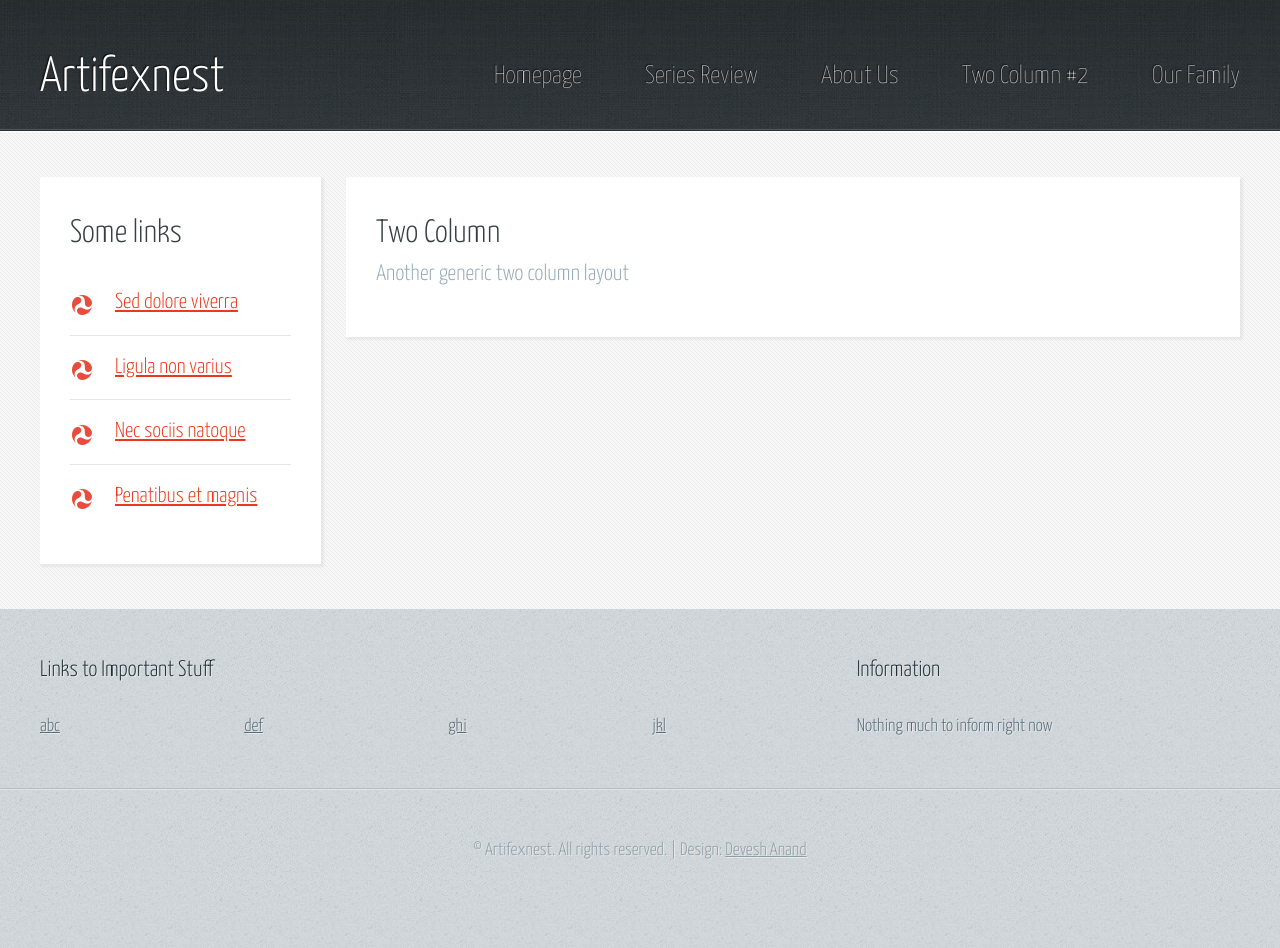
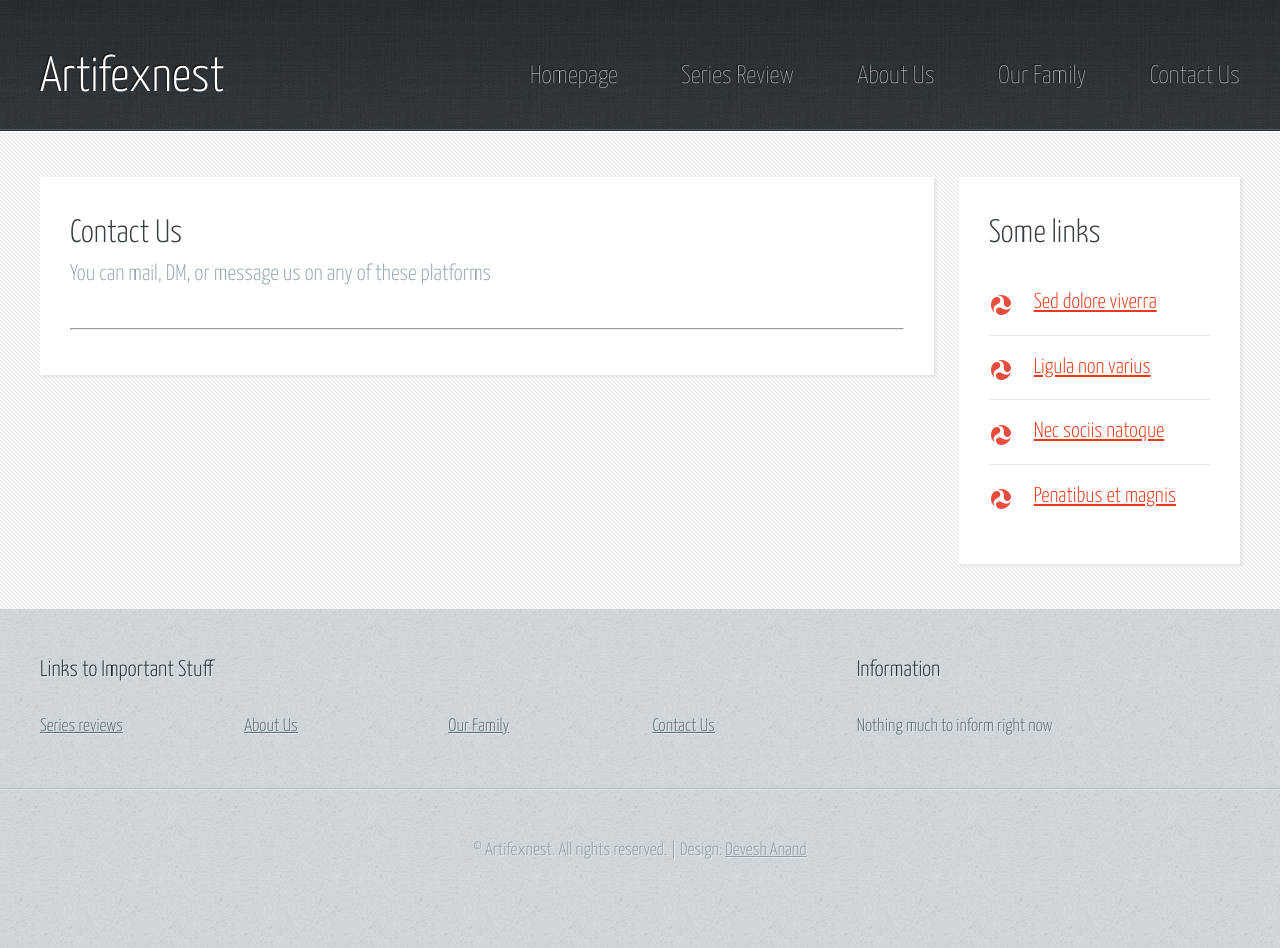
Before and after one commit to artifexnest/artifexnest.github.io, a Jekyll site: the page built from _posts/2020-04-20-contact_us.md, in a window 1280 px wide. Built offline with Jekyll 4.4.1, drawn with Linux system fonts in a browser that asks for light colours.

Commit message:
added links and stuff

```diff
--- a/_data/footer.yml
+++ b/_data/footer.yml
@@ -1,8 +1,8 @@
 # Items for footer
 - widget: # widget 1
   links:
-    - description: abc
-      url: "#"
+    - description: Series reviews
+      url: "/threecolumn"
 
     #- description: Sed mattis quis rutrum
     #  url: "#"
@@ -15,8 +15,8 @@
 
 - widget: # widget 2
   links:
-    - description: def
-      url: "#"
+    - description: About Us
+      url: "/onecolumn"
 
     #- description: Sed mattis quis rutrum
     #  url: "#"
@@ -29,8 +29,8 @@
 
 - widget: # widget 3
   links:
-    - description: ghi
-      url: "#"
+    - description: Our Family
+      url: "/onecolumn"
 
     #- description: Sed mattis quis rutrum
     #  url: "#"
@@ -43,8 +43,8 @@
 
 - widget: # widget 4
   links:
-    - description: jkl
-      url: "#"
+    - description: Contact Us
+      url: "/twocolumn2"
 
     #- description: Sed mattis quis rutrum
     #  url: "#"
--- a/_data/navigation.yml
+++ b/_data/navigation.yml
@@ -9,8 +9,8 @@
 - title: About Us
   url: /twocolumn1/
 
-- title: "Two Column #2"
-  url: /twocolumn2/
-
 - title: Our Family
   url: /onecolumn/
+
+- title: "Contact Us"
+  url: /twocolumn2/
--- a/_includes/header.html
+++ b/_includes/header.html
@@ -6,7 +6,7 @@
 			<div class="12u">
 
 				<!-- Logo -->
-					<h1><a href="#" id="logo">Artifexnest</a></h1>
+					<h1><a href="/" id="logo">Artifexnest</a></h1>
 
 				{% include navigation.html %}
 
--- a/_posts/2016-02-07-twocolumn2.md
+++ /dev/null
@@ -1,6 +0,0 @@
----
-layout: twocolumn2
-title: Two Column #2
-subtitle: Another generic two column layout
-permalink: /twocolumn2/
----
--- a/_posts/2020-04-17-aboutus.md
+++ b/_posts/2020-04-17-aboutus.md
@@ -1,6 +1,6 @@
 ---
 layout: onecolumn
-title: About Us
-subtitle: Team Artifexnest
+title: Our Family
+subtitle: Every member who has been featured on artifexnest till now
 permalink: /onecolumn/
 ---
--- /dev/null
+++ b/_posts/2020-04-20-contact_us.md
@@ -0,0 +1,8 @@
+---
+layout: twocolumn1
+title: Contact Us #2
+subtitle: You can mail, DM, or message us on any of these platforms
+permalink: /twocolumn2/
+---
+
+****
```
Also changed, not shown: _posts/2016-02-07-twocolumn1.md (deleted, +0 -6 lines), _posts/2020-04-20-aboutus.md (added, +6 -0 lines).
